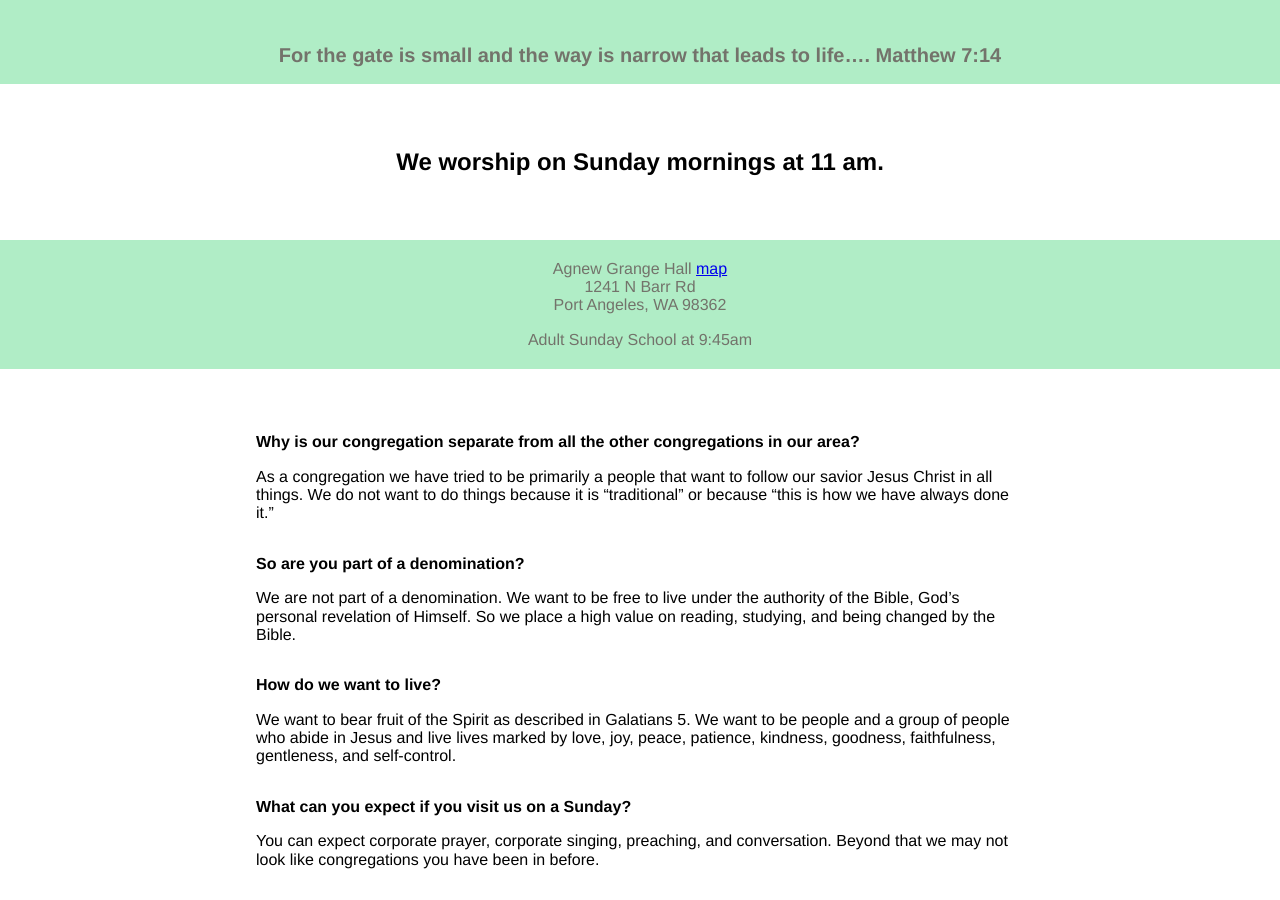
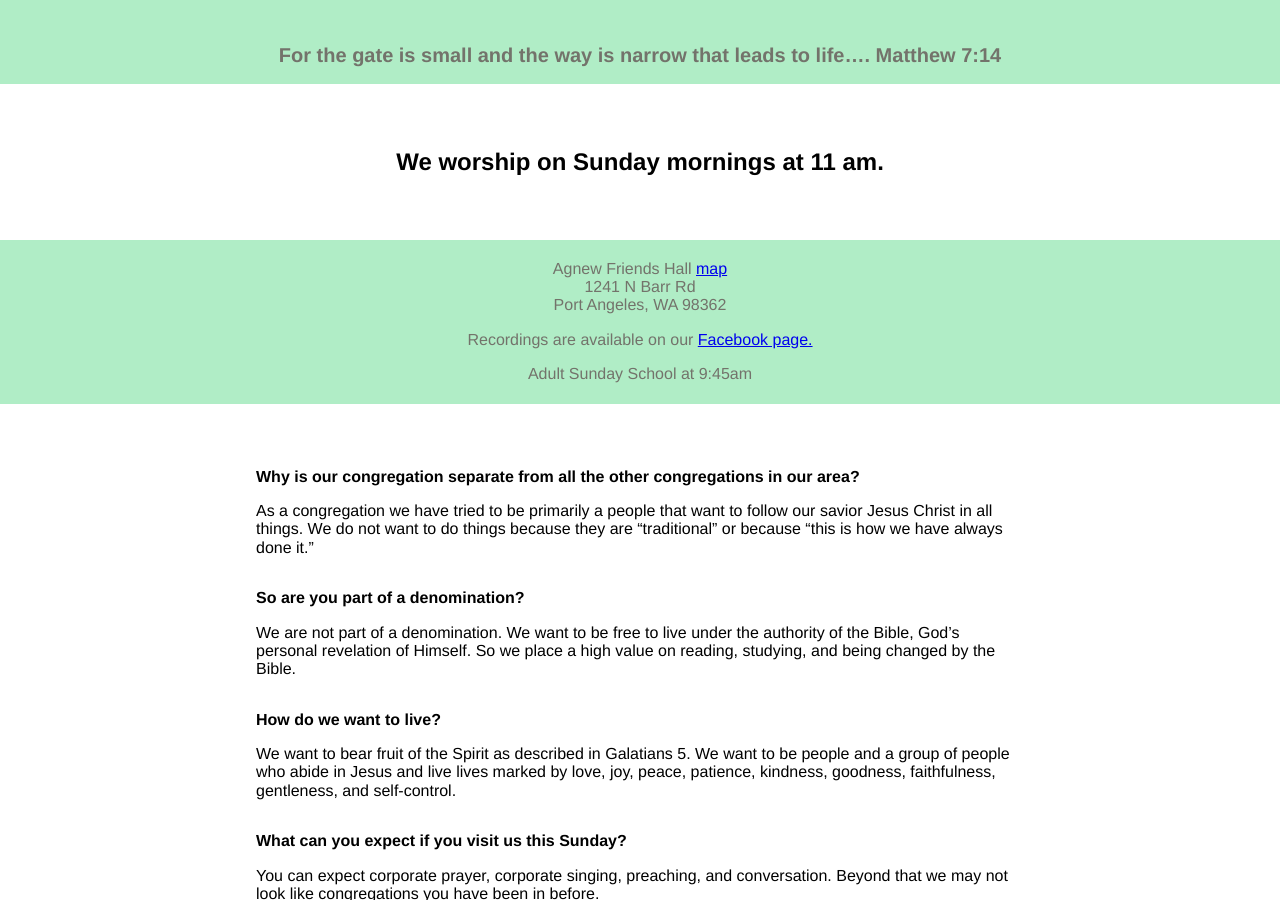
Before and after one commit to narrowwaychurch/narrowwaychurch.github.io, a Jekyll site: the page built from index.html, in a window 1280 px wide and 900 px high, scrolled down 366 px. Built offline with Jekyll 4.4.1, drawn with Linux system fonts in a browser that asks for light colours; nearby versions of some CDN libraries; some of the changed text lies outside the part shown.

Commit message:
Adjust some language in about section

```diff
--- a/_includes/footer.html
+++ b/_includes/footer.html
@@ -1,9 +1,11 @@
-<footer class="fn pv4 ph3 ph5-ns tc white" style="background-color: #73736b;">
-  <div class="mt0">
-    <a href="https://www.facebook.com/narrowwaychurchportangeles/" target="_blank"><img style="width: 24px; height: 24 px;" src="assets/images/Facebook_Logo_Primary.png"></img></a>
-  </div>
-  <div class="mt1">
-    <span class="f6 link dim dib mr3 mr4-ns">Copyright &copy; {{ "now" | date: "%Y" }} Narrow Way Church</span>
+<footer class="fn pv4 ph3 ph5-ns white" style="background-color: #73736b;">
+  <div class="w-100 flex">
+    <div class="w-80 mt0 tl">
+      <p class="mv0 mh1 f6 link dim dib">Copyright &copy; {{ "now" | date: "%Y" }} Narrow Way Church</p>
+    </div>
+    <div class="w-20 mt0 tr">
+      <a href="https://www.facebook.com/narrowwaychurchportangeles/" target="_blank"><img style="width: 24px; height: 24 px;" src="assets/images/Facebook_Logo_Primary.png"></img></a>
+    </div>
   </div>
 </footer>
 </body>
--- a/index.html
+++ b/index.html
@@ -16,14 +16,16 @@ permalink: /
       <h3 class="f3 mt0 mb0 tc">We worship on Sunday mornings at 11 am.</h3>
   </div>
   <div class="pt1 pb1 w-100 mr-auto-ns ml-auto-ns" style="background-color: #b0edc6; color: #73736b;">
-    <p class="mh3 tc">Agnew Grange Hall <a target="_blank" href="https://maps.app.goo.gl/QTBmWEzttu7UT6Ky9">map</a><br>1241 N Barr Rd<br>Port Angeles, WA 98362 </p>
+    <p class="mh3 tc">Agnew Friends Hall <a target="_blank" href="https://maps.app.goo.gl/QTBmWEzttu7UT6Ky9">map</a><br>1241 N Barr Rd<br>Port Angeles, WA 98362 </p>
+
+    <p class="mh3 tc">Recordings are available on our <a href="https://www.facebook.com/narrowwaychurchportangeles/" target="_blank">Facebook page.</a></p>
 
     <p class="mh3 tc">Adult Sunday School at 9:45am</p>
   </div>
   <div class="ph7-l ph5-m ph2 pv5 w-100 mr-auto-ns ml-auto-ns" style="background-color: white;">
     <p class="fw7 mt0">Why is our congregation separate from all the other congregations in our area?</p>
 
-    <p>As a congregation we have tried to be primarily a people that want to follow our savior Jesus Christ in all things. We do not want to do things because it is “traditional” or because “this is how we have always done it.”</p>
+    <p>As a congregation we have tried to be primarily a people that want to follow our savior Jesus Christ in all things. We do not want to do things because they are “traditional” or because “this is how we have always done it.”</p>
 
     <p class="fw7 mt4">So are you part of a denomination?</p>
 
@@ -33,8 +35,13 @@ permalink: /
 
     <p>We want to bear fruit of the Spirit as described in Galatians 5. We want to be people and a group of people who abide in Jesus and live lives marked by love, joy, peace, patience, kindness, goodness, faithfulness, gentleness, and self-control.</p>
 
-    <p class="fw7 mt4">What can you expect if you visit us on a Sunday?</p>
+    <p class="fw7 mt4">What can you expect if you visit us this Sunday?</p>
 
     <p class="mb0">You can expect corporate prayer, corporate singing, preaching, and conversation. Beyond that we may not look like congregations you have been in before.</p>
+
+    <p class="fw7 mt4">Who is your pastor?</p>
+
+    <p class="mb0">Matthew Denson is our pastor. You can reach him by email at matthew@densons.org.</p>
+
   </div>
 </article>
```
